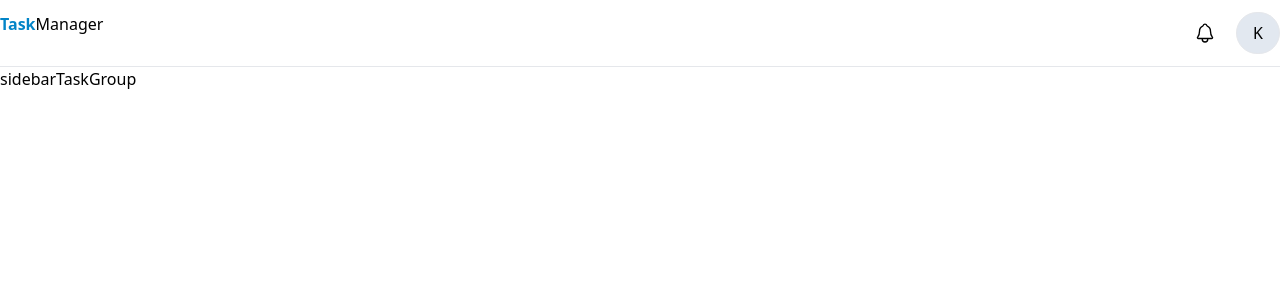
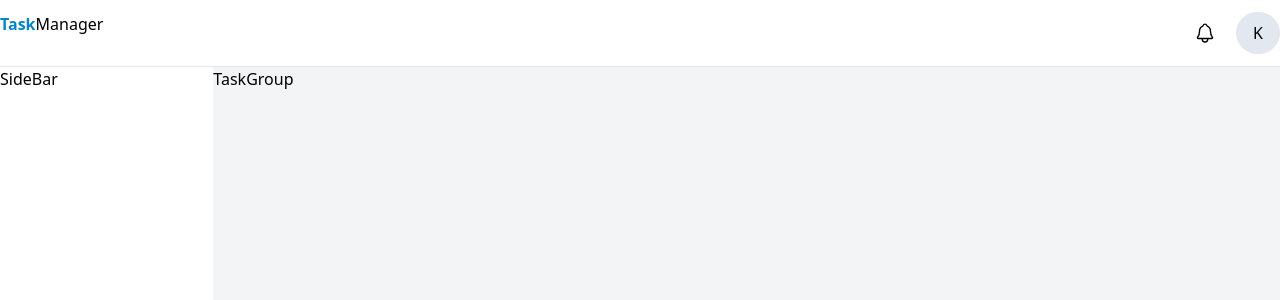
Before and after one commit to b1621/task-manager, a React (Vite) app in the folder client/: page /group/1 in a window 1280 px wide. Shown: the top 300 px of the page. Built offline with nearby package versions, Linux system fonts and the light colour scheme.

Commit message:
create a sidebar

```diff
--- /dev/null
+++ b/client/src/components/SideBar.jsx
@@ -0,0 +1,7 @@
+import React from "react";
+
+const SideBar = () => {
+  return <div className="min-h-screen bg-white md:w-[20%]">SideBar</div>;
+};
+
+export default SideBar;
--- a/client/src/pages/Layout.jsx
+++ b/client/src/pages/Layout.jsx
@@ -1,14 +1,15 @@
 import React from "react";
 import { Outlet } from "react-router-dom";
 import NavBar from "../components/NavBar";
+import SideBar from "../components/SideBar";
 
 const Layout = () => {
   return (
     <div>
       <NavBar />
       <div className="flex">
-        <div>sidebar</div>
-        <div>
+        <SideBar />
+        <div className="w-full bg-gray-100">
           <Outlet />
         </div>
       </div>
```
